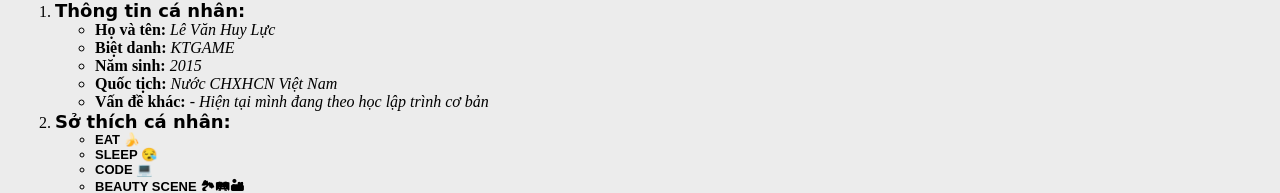
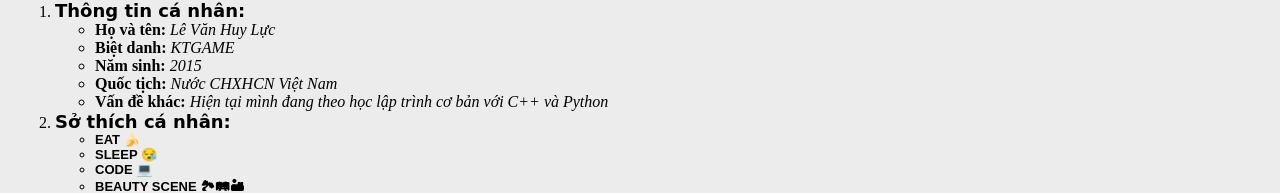
Before and after one commit to KTGAME-LL/website, a plain HTML site: page index.html in a window 1280 px wide. Shown: the part 195-388 px from the top of the page. Drawn offline with Linux system fonts and the light colour scheme.

Commit message:
Update index.html

```diff
--- a/index.html
+++ b/index.html
@@ -46,7 +46,7 @@
                                     <li><b>Biệt danh:</b> <i>KTGAME</i></li>
                                     <li><b>Năm sinh:</b> <i>2015</i></li>
                                     <li><b>Quốc tịch:</b> <i>Nước CHXHCN Việt Nam</i></li>
-                                    <li><b>Vấn đề khác:</b><i> - Hiện tại mình đang theo học lập trình cơ bản<br></i></li>
+                                    <li><b>Vấn đề khác:</b><i> Hiện tại mình đang theo học lập trình cơ bản với C++ và Python<br></i></li>
                                 </ul>
                             </div>
                         </div>
```
